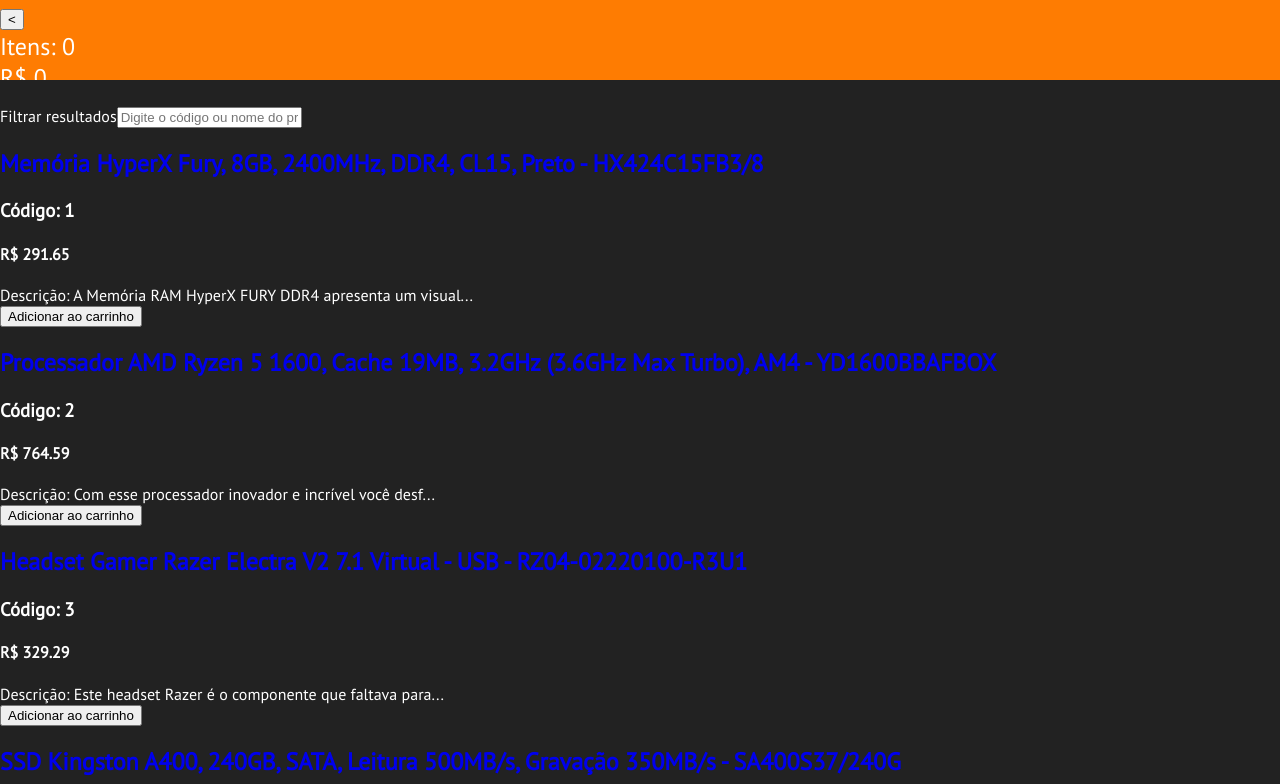
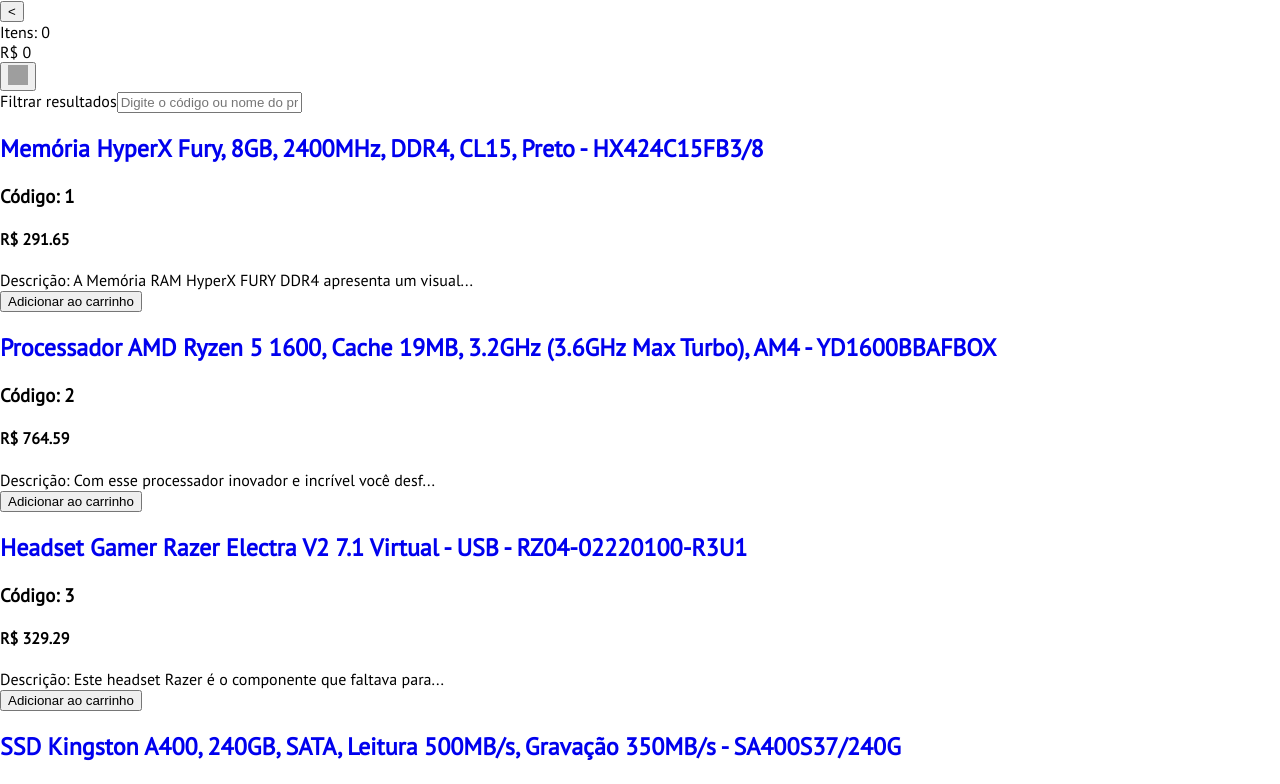
Before and after one commit to lfp92/loja, a React (Create React App) app: page / in a window 1280 px wide. Shown: the top 784 px of the page. Built offline with nearby package versions, Linux system fonts and the light colour scheme; grey boxes are pictures that could not be loaded.

Commit message:
styled componentes removidos temporariamente

```diff
--- a/src/components/App/App.jsx
+++ b/src/components/App/App.jsx
@@ -1,44 +1,19 @@
 import React from 'react';
 import Cart from '../Cart/Cart';
-import styled from 'styled-components';
 import Products from '../Products/Products';
 
 function App(props) {
   return (
-    <div>
-      <Head>
+    <>
+      <header>
         <Cart />
-      </Head>
-      <Main>
+      </header>
+      <main>
         <Products />
-      </Main>
-      <Footer />
-    </div>
+      </main>
+      <fotter />
+    </>
   );
 }
 
 export default App;
-
-const Head = styled.header`
-  align-items: flex-start;
-  background-color: #fe7c02;
-  color: #ffffff;
-  font-size: 1.5rem;
-  height: 10vh;
-  overflow: hidden;
-  margin: 0px;
-  position: fixed;
-  width: 100%;
-  z-index: 1;
-`;
-
-const Main = styled.main`
-  background-color: #222222;
-  color: #ffffff;
-  padding-top: 2vw;
-  position: relative;
-  text-decoration: none;
-  top: 10vh;
-`;
-
-const Footer = styled.footer``;
--- a/src/components/Cart/Cart.jsx
+++ b/src/components/Cart/Cart.jsx
@@ -2,7 +2,7 @@
 import { Link } from 'react-router-dom';
 import { useSelector } from 'react-redux';
 
-function Cart(props) {
+function Cart() {
   const cart = useSelector((store) => store.cart);
   const { total, produtos } = cart;
 
@@ -14,7 +14,7 @@
         </Link>
         <div>Itens: {produtos.length}</div>
         <div>R$ {total}</div>
-        <button onClick={() => handleClick()}>
+        <button onClick={() => exibirItensDoCarrinho()}>
           <IconeCarrinho />
         </button>
       </div>
@@ -25,23 +25,6 @@
       </section>
     </section>
   );
-
-  function ProdutosCarrinho({ produto }) {
-    return (
-      <div>
-        <div>
-          <h4>{produto.name}</h4>
-          <section>Quantidade: {produto.quantity}</section>
-          <section> R$ {produto.price} (por unidade)</section>
-          <section>Código: {produto.id}</section>
-          <section>
-            <button product={produto}>+</button>
-            <button product={produto}>-</button>
-          </section>
-        </div>
-      </div>
-    );
-  }
 
   // function calculaTotalCarrinho(cartItems) {
   //   return cartItems.length > 0
@@ -62,12 +45,29 @@
   //     : 0;
   // }
 
-  function handleClick() {
+  function exibirItensDoCarrinho() {
     console.log('handleClick Cart.jsx');
   }
 }
 
 export default Cart;
+
+function ProdutosCarrinho({ produto }) {
+  return (
+    <div>
+      <div>
+        <h4>{produto.name}</h4>
+        <section>Quantidade: {produto.quantity}</section>
+        <section> R$ {produto.price} (por unidade)</section>
+        <section>Código: {produto.id}</section>
+        <section>
+          <button product={produto}>+</button>
+          <button product={produto}>-</button>
+        </section>
+      </div>
+    </div>
+  );
+}
 
 function IconeCarrinho() {
   return (
```
Also changed, not shown: src/components/Item/Item.jsx (+0 -25 lines).
